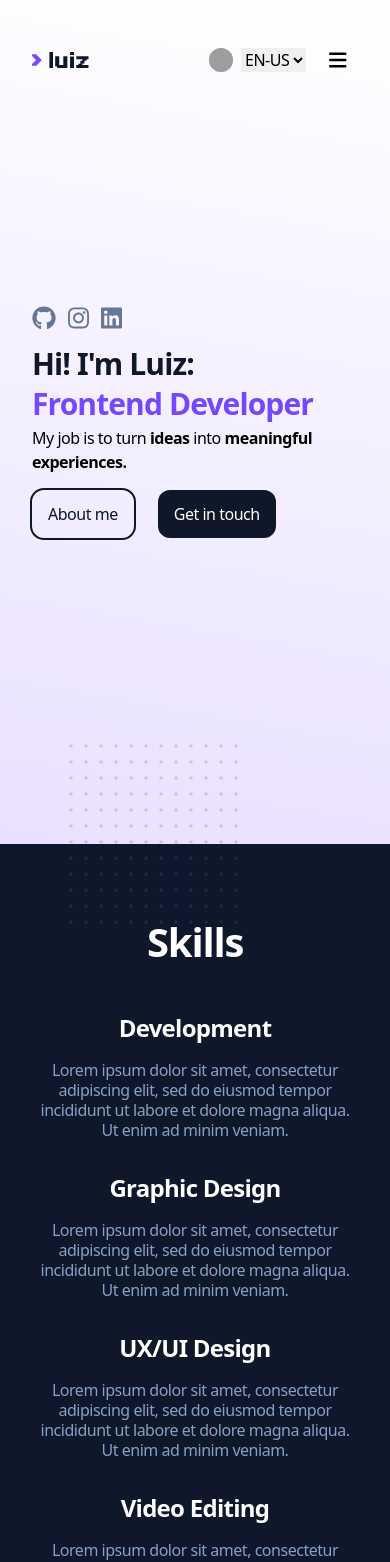
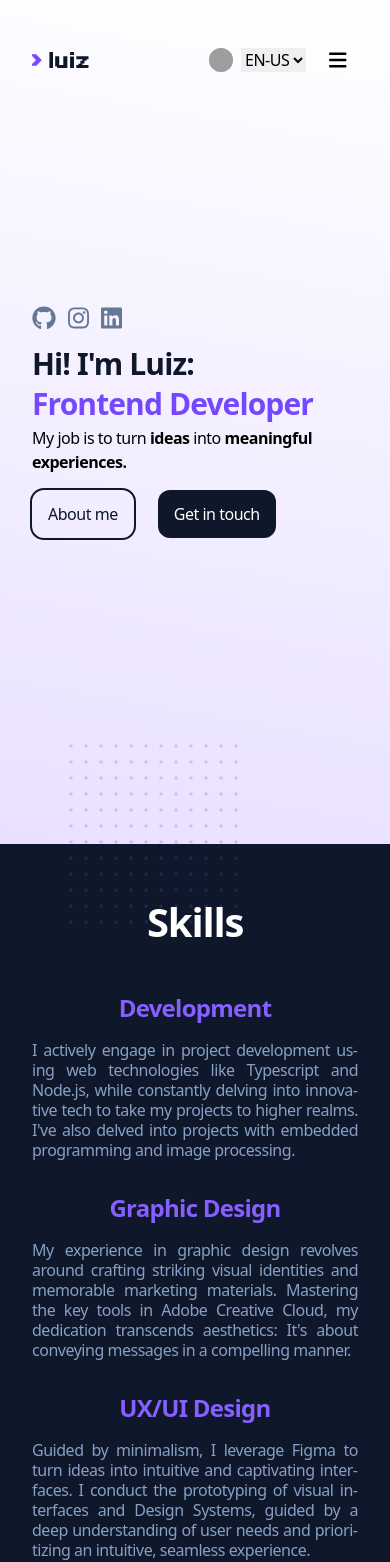
Before and after one commit to powluiz/portfolio, a React (Vite) app: page / in a window 390 px wide. Shown: the top 1562 px of the page. Built offline with nearby package versions, Linux system fonts and the light colour scheme; grey boxes are pictures that could not be loaded.

Commit message:
✨ - feat: textual content of skill and about section

```diff
--- a/src/components/Skills/index.tsx
+++ b/src/components/Skills/index.tsx
@@ -1,5 +1,7 @@
 import DotPattern from '@/assets/DotPattern'
+import useBreakpoint from '@/utils/hooks/useBreakpoint'
 import { useTranslation } from 'react-i18next'
+import { twMerge } from 'tailwind-merge'
 
 interface ITextBlockProps {
   title: string
@@ -7,56 +9,64 @@ interface ITextBlockProps {
   align: 'start' | 'end'
 }
 
-const TextBlock = ({ title, text, align = 'start' }: ITextBlockProps) => (
+const TextBlock = ({ title, text, align }: ITextBlockProps) => {
+  const isLargerThanMd = useBreakpoint('md')
+
+  return (
     <div className="flex w-fit flex-col gap-4">
       <h2
-      className={`text-center text-2xl font-semibold text-neutral-white md:text-${align} sm:text-4xl`}
+        className={`text-center text-2xl font-semibold text-primary-base sm:text-3xl lg:text-4xl`}
+        style={{
+          textAlign: isLargerThanMd ? align : 'center',
+        }}
       >
         {title}
       </h2>
       <p
-      className={`h-fit w-full text-center text-base font-light leading-tight text-neutral-base md:text-${align} sm:text-lg lg:text-xl`}
+        className={`h-fit w-full hyphens-auto text-justify text-base font-light leading-tight text-neutral-base lg:text-lg`}
       >
         {text}
       </p>
     </div>
   )
+}
 
 const Skills = () => {
   const { t } = useTranslation('skills')
 
   return (
     <div id="section-skills" className="section-wrapper bg-primary-low">
-      <div className="content-wrapper flex h-full min-h-fit w-full flex-col gap-10 lg:gap-16">
-        <h1 className="z-10 h-fit w-full text-center text-[2.5rem] font-extrabold text-neutral-white sm:text-5xl md:text-6xl">
+      <div
+        className={twMerge(
+          'content-wrapper flex h-full min-h-fit w-full flex-col gap-10 lg:gap-16',
+          'py-12',
+        )}
+      >
+        <h1 className="z-10 h-fit w-full text-center text-[2.5rem] font-extrabold text-neutral-white md:text-5xl lg:text-6xl">
           {t('Skills')}
         </h1>
 
-        <div className="z-10 grid min-h-fit grid-cols-1 gap-x-16 gap-y-8 md:grid-cols-2 md:gap-y-16">
+        <div className="z-10 grid min-h-fit grid-cols-1 gap-x-16 gap-y-8 md:grid-cols-2 md:gap-y-10">
           <TextBlock
             title={t('Development')}
             text={t('DevelopText')}
-            align={'end'}
+            align="end"
           />
-          <TextBlock
-            title={t('Design')}
-            text={t('DesignText')}
-            align={'start'}
-          />
+          <TextBlock title={t('Design')} text={t('DesignText')} align="start" />
           <TextBlock
             title={t('UX/UI Design')}
             text={t('UXDesignText')}
-            align={'end'}
+            align="end"
           />
           <TextBlock
             title={t('Video Editing')}
             text={t('VideoEditText')}
-            align={'start'}
+            align="start"
           />
         </div>
       </div>
-      <DotPattern className="animate-wiggle-pos absolute left-[4.5rem] top-[-6rem] z-[1] opacity-30 md:opacity-45" />
-      <DotPattern className="animate-wiggle-pos absolute bottom-[-6rem] right-[2rem] z-[1] opacity-20 md:opacity-45" />
+      <DotPattern className="absolute left-[4.5rem] top-[-6rem] z-[1] animate-wiggle-pos opacity-30 md:opacity-45" />
+      <DotPattern className="absolute bottom-[-6rem] right-[2rem] z-[1] animate-wiggle-pos opacity-20 md:opacity-45" />
     </div>
   )
 }
--- a/src/translations/locale/en_us.json
+++ b/src/translations/locale/en_us.json
@@ -26,24 +26,24 @@
     "Skills": "Skills",
 
     "Development": "Development",
-    "DevelopText": "Lorem ipsum dolor sit amet, consectetur adipiscing elit, sed do eiusmod tempor incididunt ut labore et dolore magna aliqua. Ut enim ad minim veniam.",
+    "DevelopText": "I actively engage in project development using web technologies like Typescript and Node.js, while constantly delving into innovative tech to take my projects to higher realms. I've also delved into projects with embedded programming and image processing.",
 
     "UX/UI Design": "UX/UI Design",
-    "UXDesignText": "Lorem ipsum dolor sit amet, consectetur adipiscing elit, sed do eiusmod tempor incididunt ut labore et dolore magna aliqua. Ut enim ad minim veniam.",
+    "UXDesignText": "Guided by minimalism, I leverage Figma to turn ideas into intuitive and captivating interfaces. I conduct the prototyping of visual interfaces and Design Systems, guided by a deep understanding of user needs and prioritizing an intuitive, seamless experience.",
 
     "Design": "Graphic Design",
-    "DesignText": "Lorem ipsum dolor sit amet, consectetur adipiscing elit, sed do eiusmod tempor incididunt ut labore et dolore magna aliqua. Ut enim ad minim veniam.",
+    "DesignText": "My experience in graphic design revolves around crafting striking visual identities and memorable marketing materials. Mastering the key tools in Adobe Creative Cloud, my dedication transcends aesthetics: It's about conveying messages in a compelling manner.",
 
     "Video Editing": "Video Editing",
-    "VideoEditText": "Lorem ipsum dolor sit amet, consectetur adipiscing elit, sed do eiusmod tempor incididunt ut labore et dolore magna aliqua. Ut enim ad minim veniam."
+    "VideoEditText": "As a video editor and Motion Designer, my job involves crafting an engaging visual narrative to transform concepts into visual stories. In each project, I strive for both visual and emotional excellence, aiming to create a memorable experience for the viewer."
   },
 
   "about": {
     "About me": "About me",
-    "AboutText": "Lorem ipsum dolor sit amet, consectetur adipiscing elit, sed do eiusmod tempor incididunt ut labore et dolore magna aliqua. Ut enim ad minim veniam.",
+    "AboutText": "I'm Luiz Ricardo, a 22-year-old frontend developer. Currently, I'm pursuing a degree in Computer Engineering at the Federal Technological University of Paraná. I have a profound passion for design and technology, dedicating considerable time to delve into and expand my knowledge in these areas. Additionally, I'm an avid music enthusiast, finding joy in playing musical instruments.",
 
     "Tools and Technologies": "Tools and Technologies",
-    "ToolsText": "Lorem ipsum dolor sit amet, consectetur adipiscing elit, sed do eiusmod tempor incididunt ut labore et dolore magna aliqua. Ut enim ad minim veniam, quis nostrud exercitation ullamco laboris nisi ut aliquip ex ea commodo consequat."
+    "ToolsText": "I enjoy exploring new tools and I'm always seeking to specialize in new skills. Below, you can check out some of the technologies I have already used in personal and professional projects."
   },
 
   "projects": {
--- a/src/translations/locale/pt_br.json
+++ b/src/translations/locale/pt_br.json
@@ -26,24 +26,24 @@
     "Skills": "Habilidades",
 
     "Development": "Desenvolvimento",
-    "DevelopText": "BR - Lorem ipsum dolor sit amet, consectetur adipiscing elit, sed do eiusmod tempor incididunt ut labore et dolore magna aliqua. Ut enim ad minim veniam.",
+    "DevelopText": "Me envolvo ativamente no desenvolvimento de projetos utilizando tecnologias web como Typescript e Node.js, explorando constantemente inovações tecnológicas para elevar meus projetos a patamares mais elevados. Também me envolvi em projetos envolvendo programação embarcada e processamento de imagens.",
 
     "UX/UI Design": "UX/UI Design",
-    "UXDesignText": "BR - Lorem ipsum dolor sit amet, consectetur adipiscing elit, sed do eiusmod tempor incididunt ut labore et dolore magna aliqua. Ut enim ad minim veniam.",
+    "UXDesignText": "Guiado pelo minimalismo, utilizo o Figma para transformar ideias em interfaces intuitivas e cativantes. Crio protótipos de interfaces e Design Systems com base na compreensão das necessidades do usuário, além de sempre priorizar uma experiência intuitiva e sem falhas.",
 
     "Design": "Design Gráfico",
-    "DesignText": "BR - Lorem ipsum dolor sit amet, consectetur adipiscing elit, sed do eiusmod tempor incididunt ut labore et dolore magna aliqua. Ut enim ad minim veniam.",
+    "DesignText": "Minha experiência em design gráfico gira em torno da criação de identidades visuais marcantes e materiais de marketing memoráveis. Dominando as principais ferramentas do Adobe Creative Cloud, minha dedicação transcende a estética: trata-se de transmitir mensagens de maneira efetiva.",
 
     "Video Editing": "Edição de Vídeo",
-    "VideoEditText": "BR - Lorem ipsum dolor sit amet, consectetur adipiscing elit, sed do eiusmod tempor incididunt ut labore et dolore magna aliqua. Ut enim ad minim veniam."
+    "VideoEditText": "Como editor de vídeo e Motion Designer, meu trabalho envolve criar uma narrativa visual envolvente para transformar conceitos em histórias visuais. Em cada projeto, busco tanto a excelência visual quanto emocional, com o objetivo de criar uma experiência memorável para o espectador."
   },
 
   "about": {
     "About me": "Sobre mim",
-    "AboutText": "BR - Lorem ipsum dolor sit amet, consectetur adipiscing elit, sed do eiusmod tempor incididunt ut labore et dolore magna aliqua. Ut enim ad minim veniam.",
+    "AboutText": "Sou Luiz Ricardo, tenho 22 anos e sou desenvolvedor Front-End. Atualmente, curso Engenharia da Computação na Universidade Tecnológica Federal do Paraná. Tenho uma profunda paixão por design e tecnologia, dedicando um tempo considerável para aprofundar e expandir meus conhecimentos nessas áreas. Além disso, sou um entusiasta da música, e adoro tocar instrumentos musicais.",
 
     "Tools and Technologies": "Ferramentas e Tecnologias",
-    "ToolsText": "BR - Lorem ipsum dolor sit amet, consectetur adipiscing elit, sed do eiusmod tempor incididunt ut labore et dolore magna aliqua. Ut enim ad minim veniam, quis nostrud exercitation ullamco laboris nisi ut aliquip ex ea commodo consequat."
+    "ToolsText": "Gosto de explorar novas ferramentas e estou sempre em busca de me especializar em novas habilidades. Abaixo, você pode conferir algumas das tecnologias que já utilizei em projetos pessoais e profissionais."
   },
 
   "projects": {
```
Lines whose indentation alone changed are shown as unchanged.
